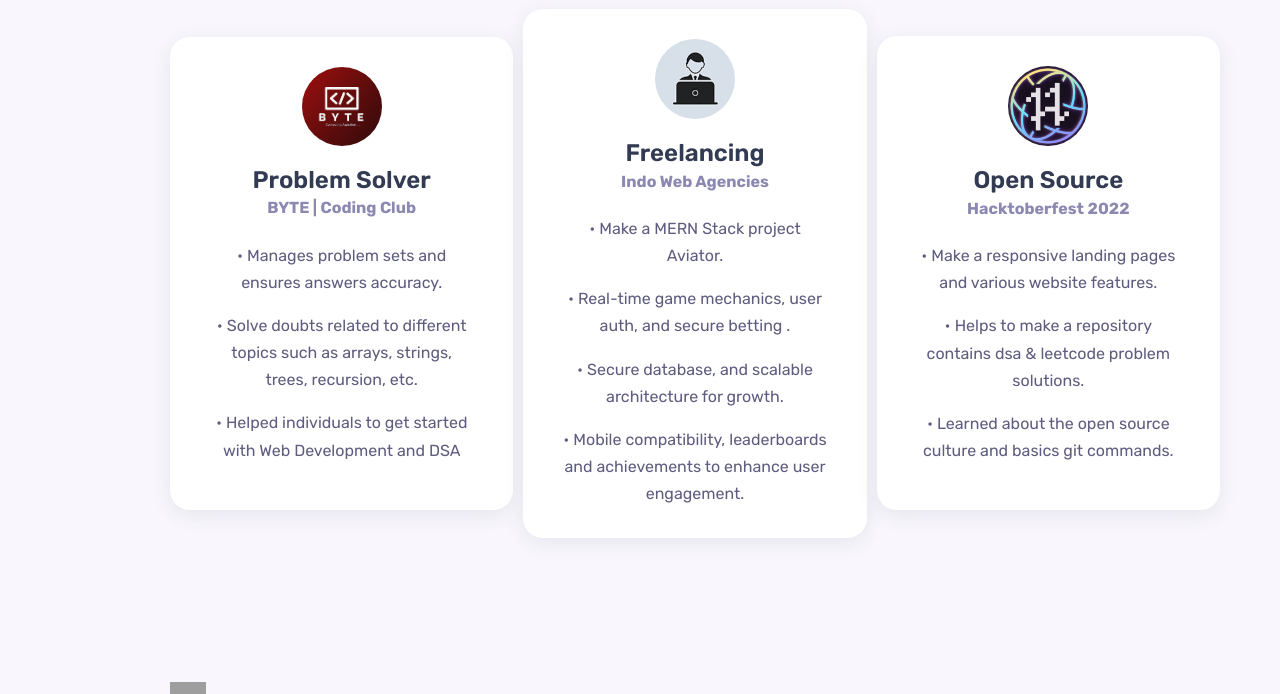
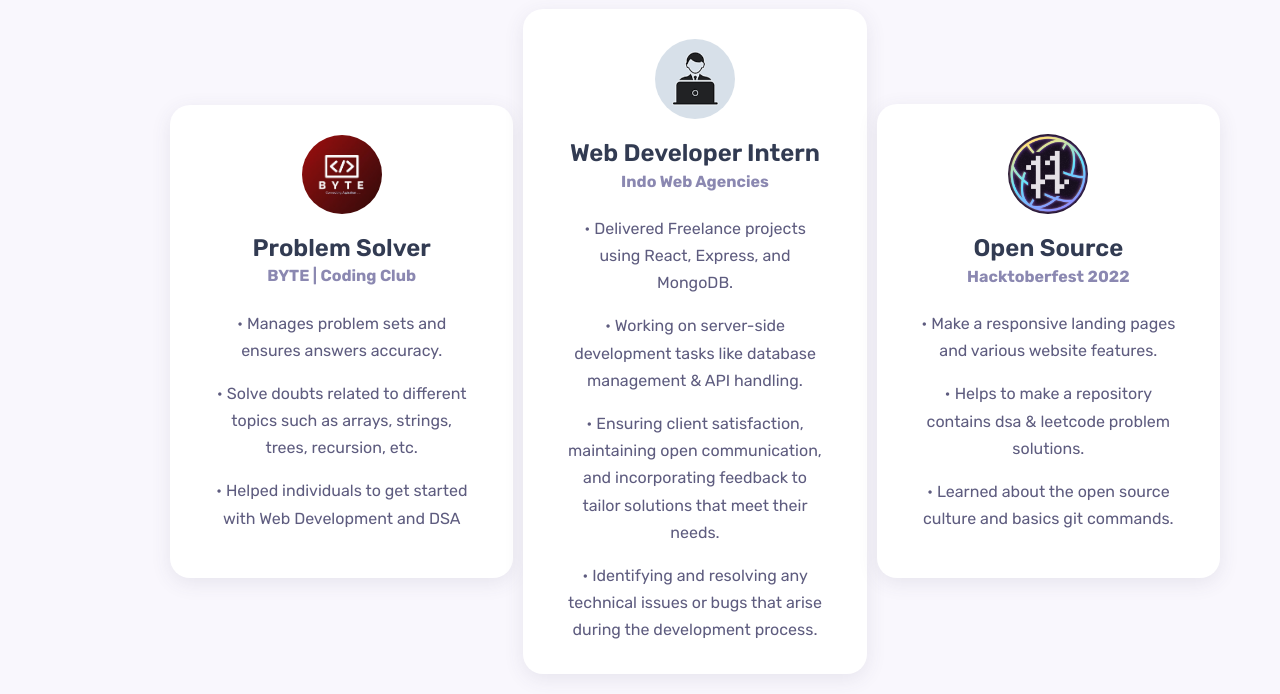
Before and after one commit to HeyItsMeBJ/porfolio, a React (Vite) app: page / in a window 1280 px wide. Shown: the part 3100-3794 px from the top of the page. Built offline with nearby package versions, Linux system fonts and the light colour scheme.

Commit message:
Update experience.jsx

```diff
--- a/src/components/Experience/experience.jsx
+++ b/src/components/Experience/experience.jsx
@@ -45,22 +45,22 @@ export default function Experience() {
               borderRadius: "50%",
             }}
           ></img>
-          <h3 className="experience__title">Freelancing</h3>
+          <h3 className="experience__title">Web Developer Intern</h3>
           <h4 className="subtitle">Indo Web Agencies</h4>
           <ul>
             <li className="experience__description">
-              • Make a MERN Stack project Aviator.
+              • Delivered Freelance projects using React, Express, and MongoDB.
             </li>
             <li className="experience__description">
-              • Real-time game mechanics, user auth, and secure betting .
+              • Working on server-side development tasks like database management & API handling.
             </li>
             <li className="experience__description">
-              • Secure database, and scalable architecture for
-              growth.
+              • Ensuring client satisfaction, maintaining open communication, and incorporating feedback to tailor solutions that meet
+their needs.
             </li>
             <li>
-              • Mobile compatibility, leaderboards and achievements to enhance
-              user engagement.
+              •  Identifying and resolving any technical issues or bugs that arise during the
+development process.
             </li>
           </ul>
         </div>
```
